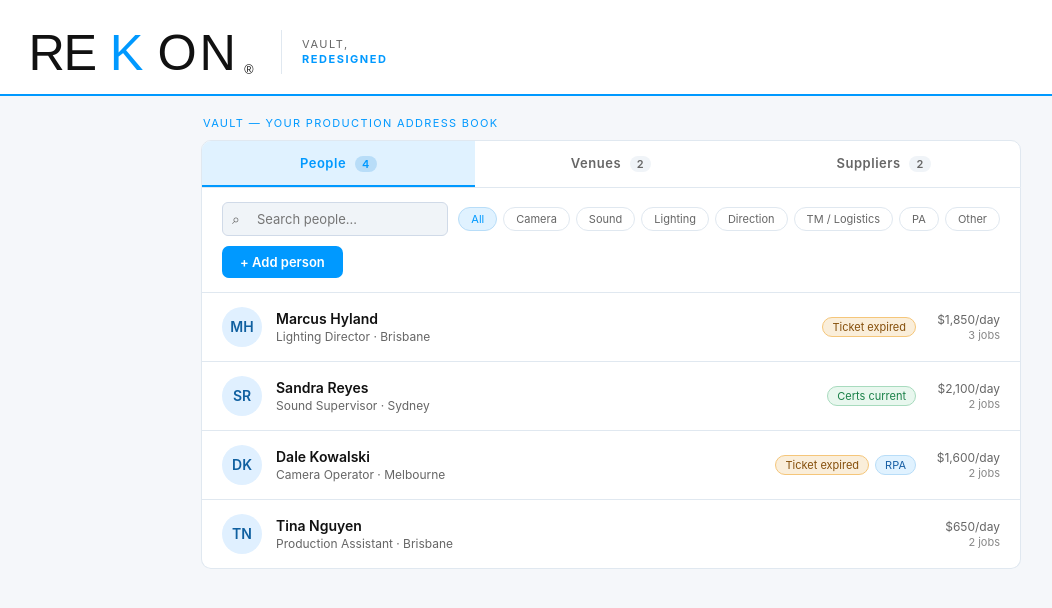
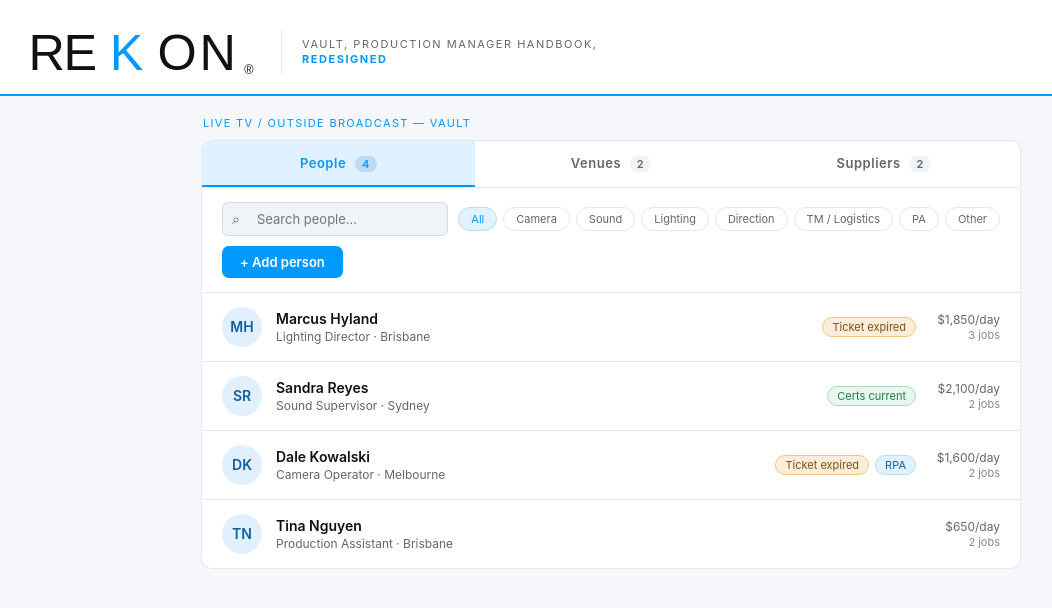
Before and after one commit to vx4n8/j3m9m, a plain HTML site: page index.html in a window 1280 px wide. Shown: the whole page, without its empty margins (29-1081 px from the left). Drawn offline with Linux system fonts and the light colour scheme.

Commit message:
Add files via upload

```diff
--- a/index.html
+++ b/index.html
@@ -167,7 +167,7 @@ main{max-width:860px;margin:0 auto;padding:20px 20px 100px;}
     </div>
     <div class="header-divider"></div>
     <div class="header-tagline">
-      <span class="tl-top">Vault,</span>
+      <span class="tl-top">Vault, Production Manager Handbook,</span>
       <span class="tl-bot">Redesigned</span>
     </div>
   </div>
@@ -175,7 +175,7 @@ main{max-width:860px;margin:0 auto;padding:20px 20px 100px;}
 </header>
 
 <main>
-  <div class="edition-label">Vault — Your Production Address Book</div>
+  <div class="edition-label">Live TV / Outside Broadcast — Vault</div>
 
   <div class="tabs-bar">
     <div class="tab active" id="tab-people" onclick="switchTab('people')">People <span class="tab-count" id="count-people">0</span></div>
```
